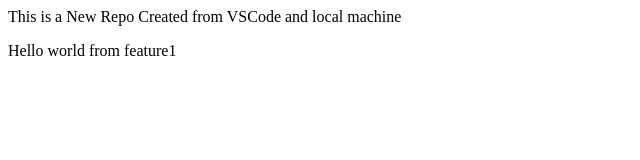
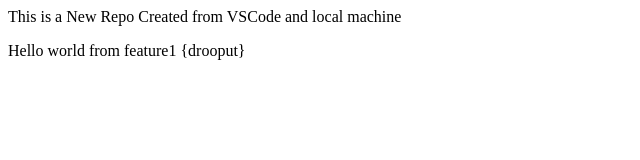
Before and after one commit to Markkhan28/LocalRepo, a plain HTML site: page index.html in a window 1280 px wide. Shown: the full height of the page, 0-640 px from the left. Drawn offline with Linux system fonts and the light colour scheme.

```diff
--- a/index.html
+++ b/index.html
@@ -1,2 +1,2 @@
 <p>This is a New Repo Created from VSCode and local machine</p>
-<p>Hello world from feature1</p>
+<p>Hello world from feature1 {drooput}</p>
```
